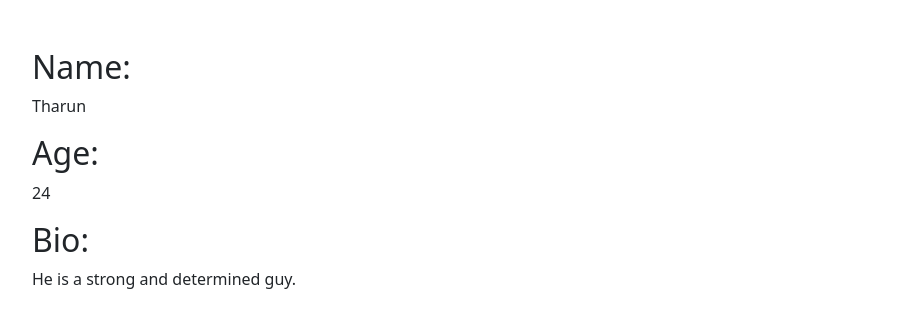
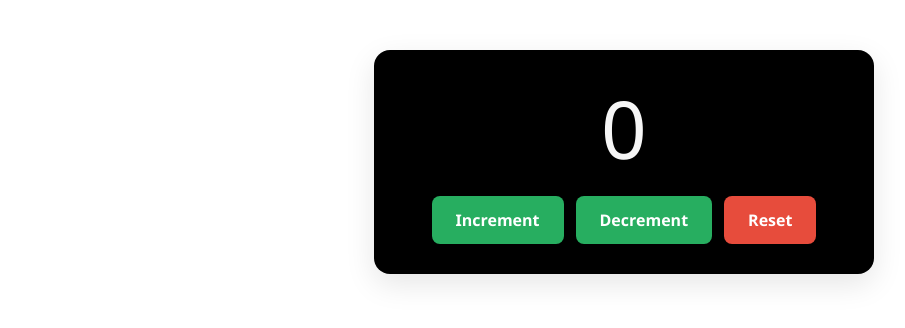
Before and after one commit to tharun2623/React-7days_Challenge, a React (Create React App) app: page / in a window 1280 px wide. Shown: the top 328 px of the page, without its empty margins (16-921 px from the left). Built offline with nearby package versions, Linux system fonts and the light colour scheme; the HTML template or start-up script is replaced by a standard one.

Commit message:
Counter Challenge

```diff
--- a/src/App.jsx
+++ b/src/App.jsx
@@ -4,7 +4,7 @@ import Main from './components/main.jsx';
 import 'bootstrap/dist/css/bootstrap.min.css';
 
 const App = () => {
-   return <Main name={"Tharun"} age={24} bio={"He is a strong and determined guy."}/>
+   return <Main/>
 }
 
 export default App
--- a/src/components/main.jsx
+++ b/src/components/main.jsx
@@ -1,23 +1,19 @@
-import React from "react";
+import React, { useState } from 'react';
 
-const Main = ({name,age,bio}) => {
 
-    return (
-        <section className="m-5">
-            <div>
-                <h2>Name:</h2>
-                <p>{name}</p>
-            </div>
-            <div>
-                <h2>Age:</h2>
-                <p>{age}</p>
-            </div>
-            <div>
-                <h2>Bio:</h2>
-                <p>{bio}</p>
-            </div>
-        </section>
-    )
-}
+const Counter = () => {
+  const [count, setCount] = useState(0);
 
-export default Main;
+  return (
+    <div className="counter">
+      <h1 className="counter__display">{count}</h1>
+      <div className="counter__buttons">
+        <button className="counter__btn counter__btn--increment" onClick={() => setCount(count + 1)}>Increment</button>
+        <button className="counter__btn counter__btn--increment" onClick={() => setCount(count - 1)}>Decrement</button>
+        <button className="counter__btn counter__btn--reset" onClick={() => setCount(0)}>Reset</button>
+      </div>
+    </div>
+  );
+};
+
+export default Counter;
--- a/src/index.css
+++ b/src/index.css
@@ -1,10 +1,64 @@
-body {
-  margin: 0;
-  padding: 0;
-  box-sizing: border-box;
+/* Base Styles */
+.counter {
+  width: 500px;
+  margin: 50px auto;
+  padding: 30px;
+  background: #000000;
+  border-radius: 16px;
+  box-shadow: 0 10px 30px rgba(0, 0, 0, 0.1);
+  text-align: center;
+  font-family: 'Segoe UI', sans-serif;
 }
 
-.active {
-  color: red;
-  font-weight: bold;
+/* Counter Display */
+.counter__display {
+  font-size: 5rem;
+  margin: 0 0 20px;
+  color: #f6f6f6;
+  font-weight: 300;
 }
+
+/* Button Container */
+.counter__buttons {
+  display: flex;
+  gap: 12px;
+  justify-content: center;
+}
+
+/* Base Button Styles */
+.counter__btn {
+  padding: 12px 24px;
+  border: none;
+  border-radius: 8px;
+  font-size: 1rem;
+  font-weight: 600;
+  cursor: pointer;
+  transition: all 0.2s ease;
+}
+
+/* Increment Button */
+.counter__btn--increment {
+  background: #27ae60;
+  color: white;
+}
+
+.counter__btn--increment:hover {
+  background: #2ecc71;
+  transform: translateY(-2px);
+}
+
+/* Reset Button */
+.counter__btn--reset {
+  background: #e74c3c;
+  color: white;
+}
+
+.counter__btn--reset:hover {
+  background: #c0392b;
+  transform: translateY(-2px);
+}
+
+/* Active State (When Clicked) */
+.counter__btn:active {
+  transform: translateY(1px);
+}
```
